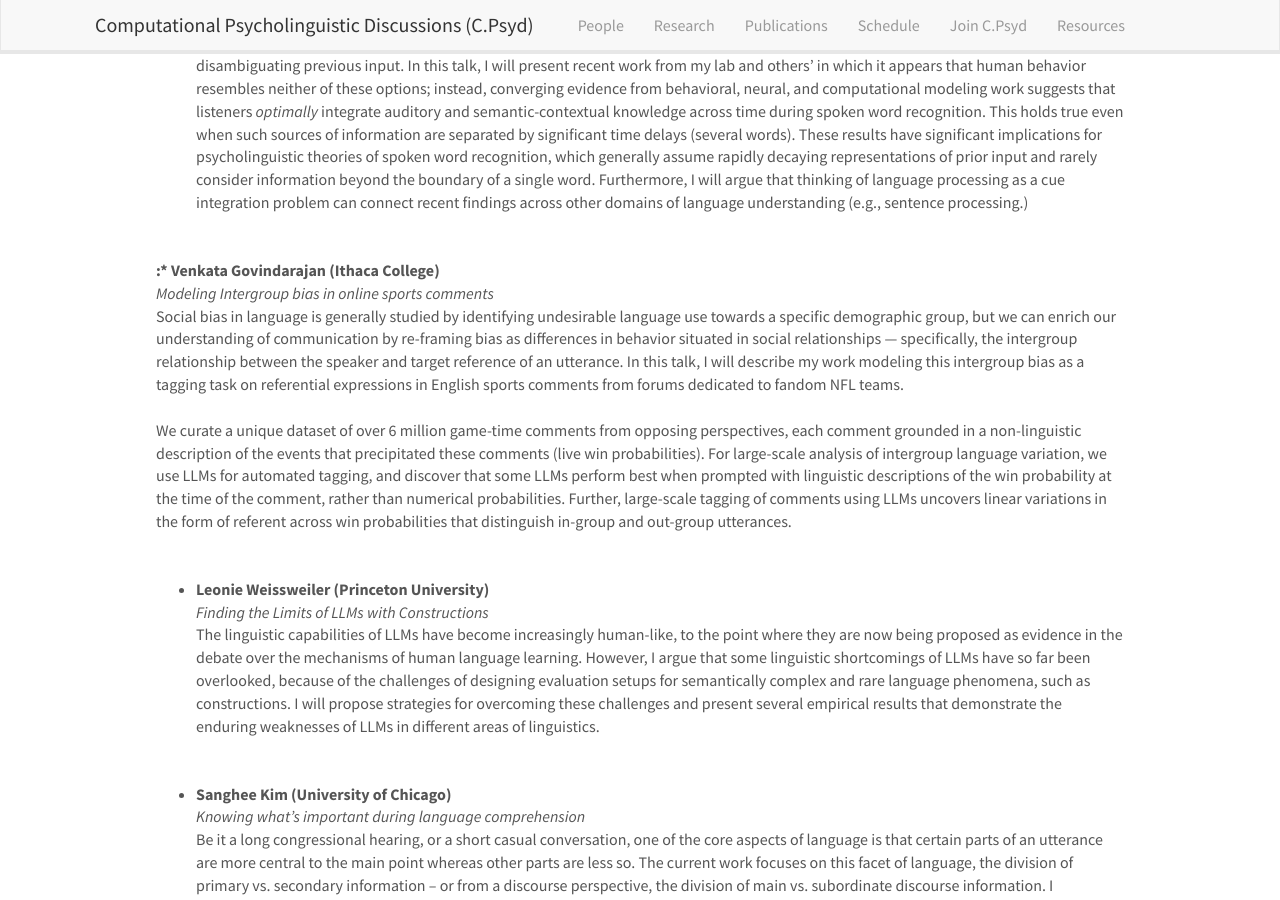
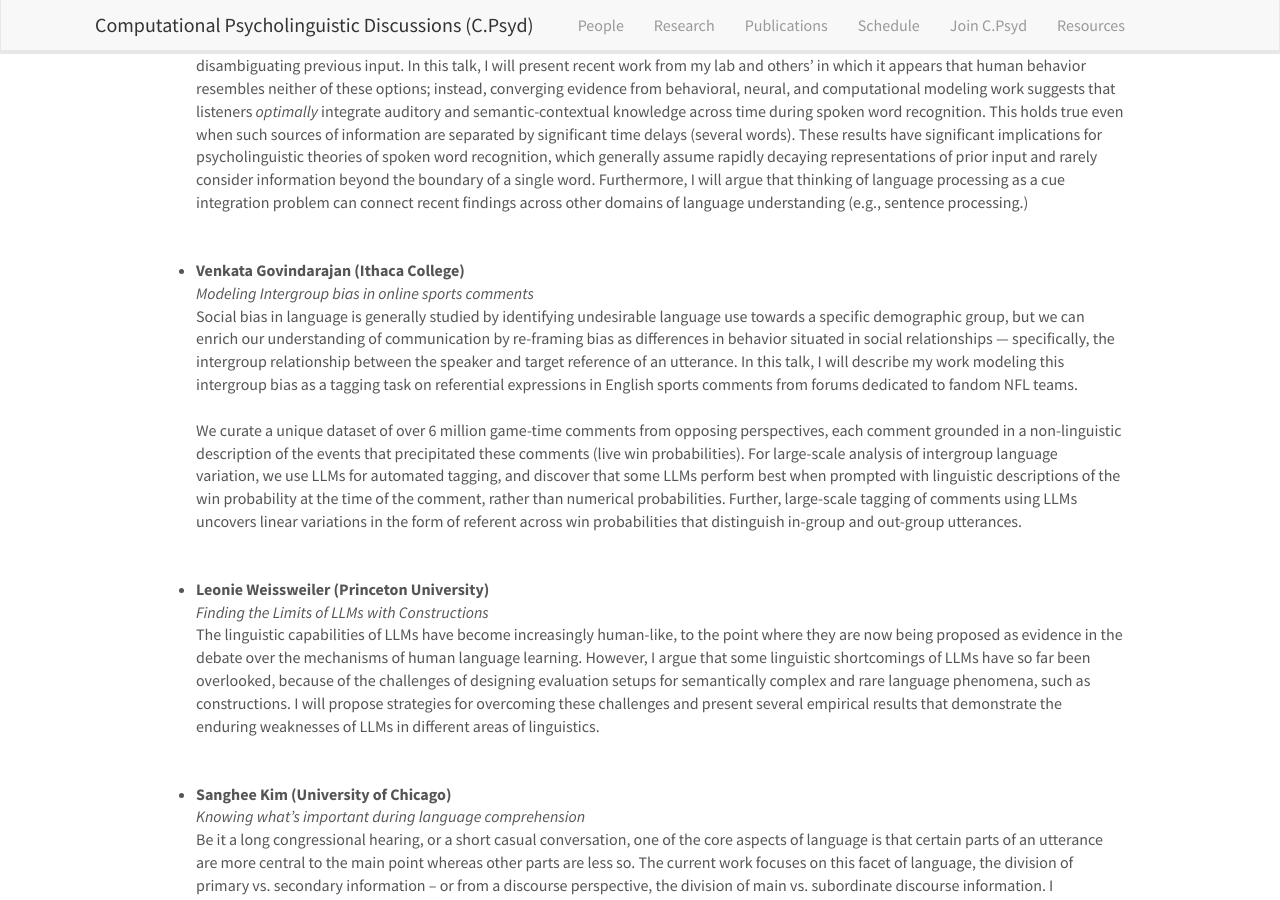
Before and after one commit to C-Psyd/c-psyd.github.io, a Jekyll site: the page built from _pages/schedule.md, in a window 1280 px wide and 900 px high, scrolled down 662 px. Built offline with Jekyll 4.4.1, drawn with Linux system fonts in a browser that asks for light colours; nearby versions of some CDN libraries.

```diff
--- a/_pages/schedule.md
+++ b/_pages/schedule.md
@@ -23,7 +23,7 @@ C.Psyd meetings consist of paper presentations, project workshopping, invited sp
 : _How do listeners integrate multiple sources of information across time during language processing?_
 : Understanding spoken words requires listeners to integrate large amounts of linguistic information over time at multiple levels (phonetic, lexical, syntactic, etc.) There has been considerable debate about how semantic context affects word recognition, with preceding semantic context often viewed as a constraint on the hypothesis space of future words, and following semantic context as a mechanism for disambiguating previous input. In this talk, I will present recent work from my lab and others’ in which it appears that human behavior resembles neither of these options; instead, converging evidence from behavioral, neural, and computational modeling work suggests that listeners _optimally_ integrate auditory and semantic-contextual knowledge across time during spoken word recognition. This holds true even when such sources of information are separated by significant time delays (several words). These results have significant implications for psycholinguistic theories of spoken word recognition, which generally assume rapidly decaying representations of prior input and rarely consider information beyond the boundary of a single word. Furthermore, I will argue that thinking of language processing as a cue integration problem can connect recent findings across other domains of language understanding (e.g., sentence processing.)<br><br>
 
-:* **Venkata Govindarajan** (Ithaca College)
+* **Venkata Govindarajan** (Ithaca College)
 : _Modeling Intergroup bias in online sports comments_
 : Social bias in language is generally studied by identifying undesirable language use towards a specific demographic group, but we can enrich our understanding of communication by re-framing bias as differences in behavior situated in social relationships — specifically, the intergroup relationship between the speaker and target reference of an utterance. In this talk, I will describe my work modeling this intergroup bias as a tagging task on referential expressions in English sports comments from forums dedicated to fandom NFL teams.<br>
 <br>
```
